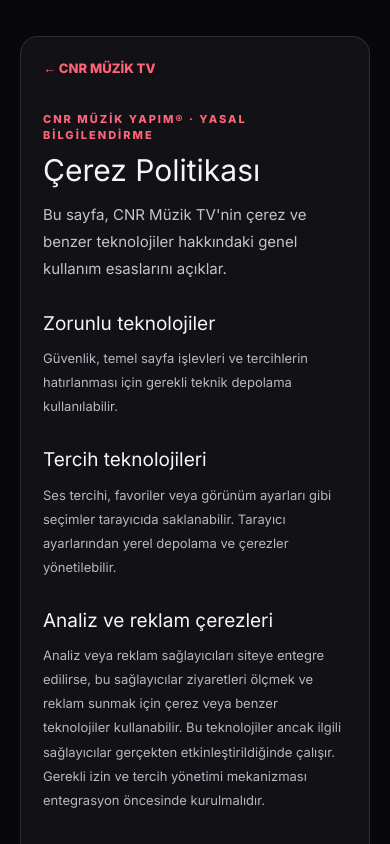
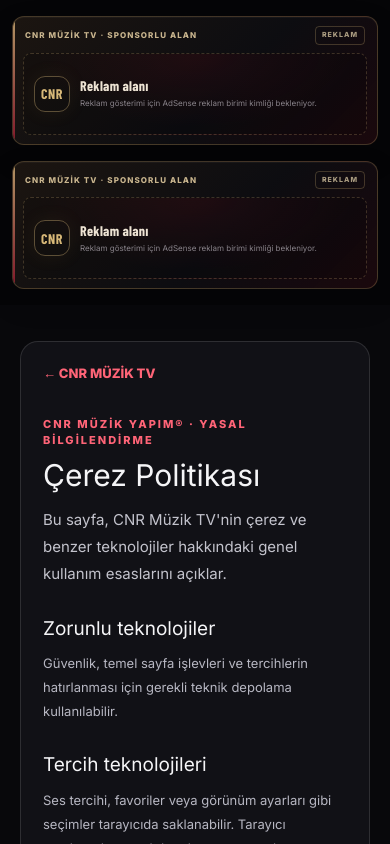
Before and after one commit to memetcnr23/MEMET-CINARofficial, a Next.js app in the folder cnr-tv-build/: page /cerez-politikasi in a window 390 px wide. Shown: the top 844 px of the page. Built offline with nearby package versions, Linux system fonts and the light colour scheme; no server answers; a web font is replaced by a local one.

Commit message:
Apply responsive ad placement areas across all CNR pages

```diff
--- a/cnr-tv-build/app/layout.tsx
+++ b/cnr-tv-build/app/layout.tsx
@@ -1,6 +1,7 @@
 import type { Metadata, Viewport } from "next";
 import Script from "next/script";
 import AnalyticsTracker from "@/components/analytics-tracker";
+import SiteAdSlots from "@/components/site-ad-slots";
 import "./globals.css";
 
 export const metadata: Metadata = {
@@ -31,6 +32,7 @@ export default function RootLayout({ children }: Readonly<{ children: React.Reac
     />}
   </head><body>
     <AnalyticsTracker />
+    <SiteAdSlots />
     {children}
   </body></html>;
 }
```
